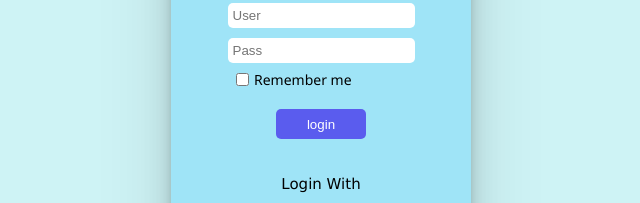
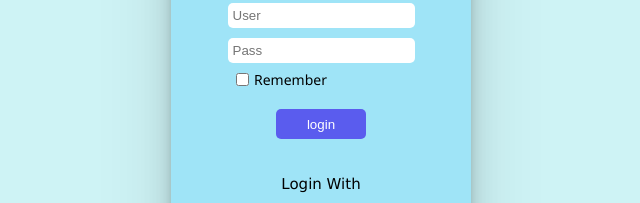
Before and after one commit to viinioliveira/LoginDisplay, a plain HTML site: page index.html in a window 1280 px wide. Shown: the part 370-573 px from the top of the page, 319-959 px from the left. Drawn offline with Linux system fonts and the light colour scheme.

Commit message:
Update index.html

```diff
--- a/index.html
+++ b/index.html
@@ -18,7 +18,7 @@
                 <input type="password" name="pass" id="pass" placeholder="Pass">
                 <div class="salva-login">
                     <input type="checkbox" name="salva-login" id="salva-login">
-                    <label for="salva-login">Remember me</label>
+                    <label for="salva-login">Remember</label>
                 </div>
                 <br>
                 <button class="logar">login</button>
```
